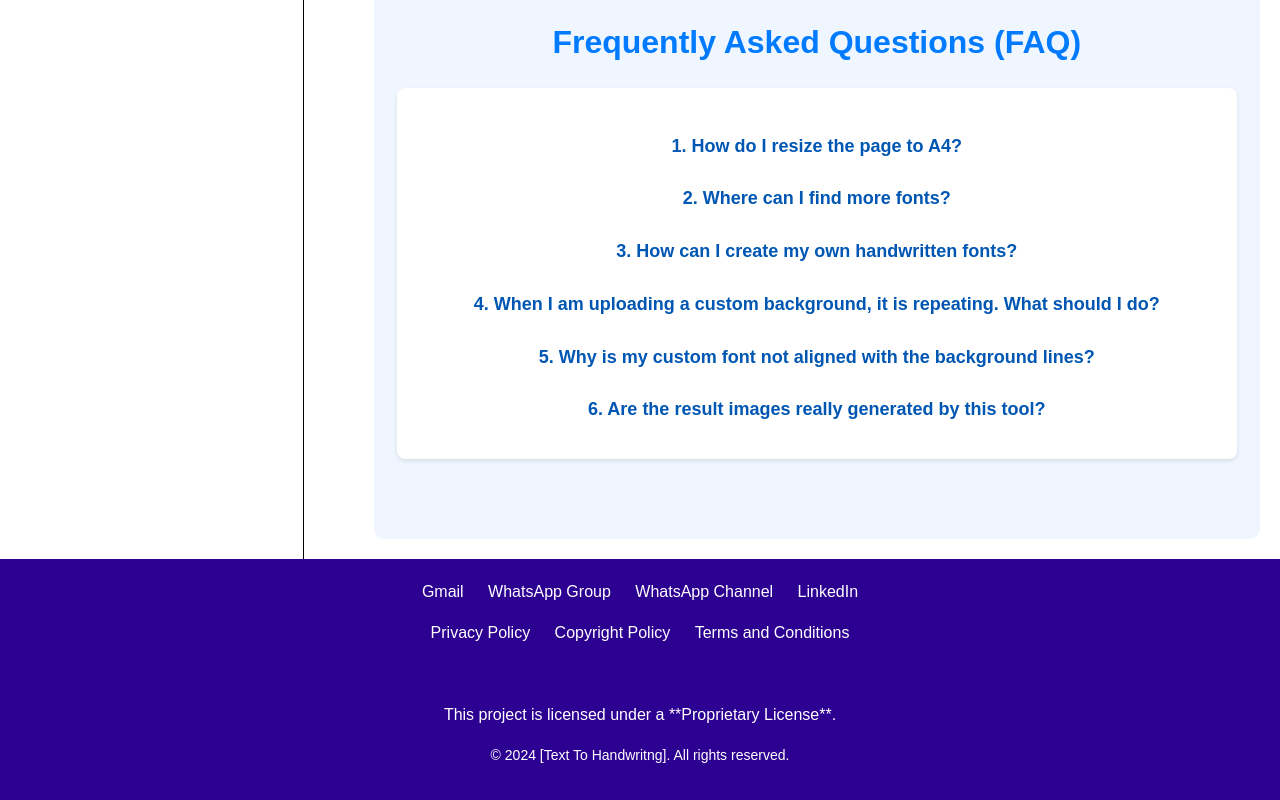
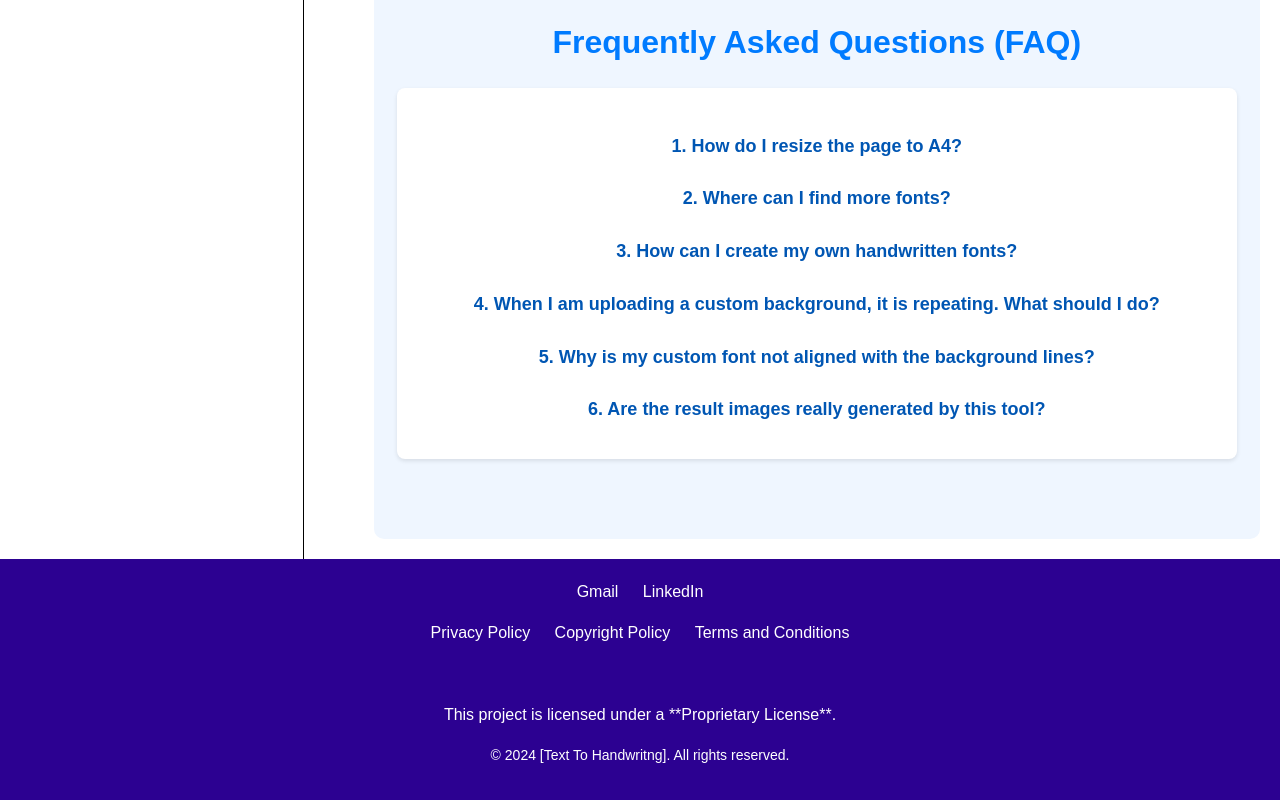
Before and after one commit to newcodesin/handwriting.github.io, a plain HTML site: page Blog/index.html in a window 1280 px wide. Shown: the part 7230-8030 px from the top of the page. Drawn offline with Linux system fonts and the light colour scheme.

Commit message:
Update index.html

```diff
--- a/Blog/index.html
+++ b/Blog/index.html
@@ -552,10 +552,10 @@
 <!-- Footer Section -->
 <footer id="footer" class="footer-container">
     <div class="footer-links">
-        <a href="mailto:mahipalkumawat810@gmail.com" target="_blank" class="footer-link">Gmail</a>
-        <a href="https://chat.whatsapp.com/HaMKaldMXf7IpZiy7EqUFi" target="_blank" class="footer-link">WhatsApp Group</a>
-        <a href="https://whatsapp.com/channel/0029Va72X0FI7BeKpmvbvO0e" target="_blank" class="footer-link">WhatsApp Channel</a>
-        <a href="https://www.linkedin.com/in/mahipalkumawat810" target="_blank" class="footer-link">LinkedIn</a>
+        <a href="mailto:beereddynithih111@gmail.com" target="_blank" class="footer-link">Gmail</a>
+
+
+        <a href="https://www.linkedin.com/in/beereddy-nithish-reddy-7744242bb " target="_blank" class="footer-link">LinkedIn</a>
     </div>
     <div class="footer-policies">
         <a href="../#privacy-policy" class="footer-link">Privacy Policy</a>
```
